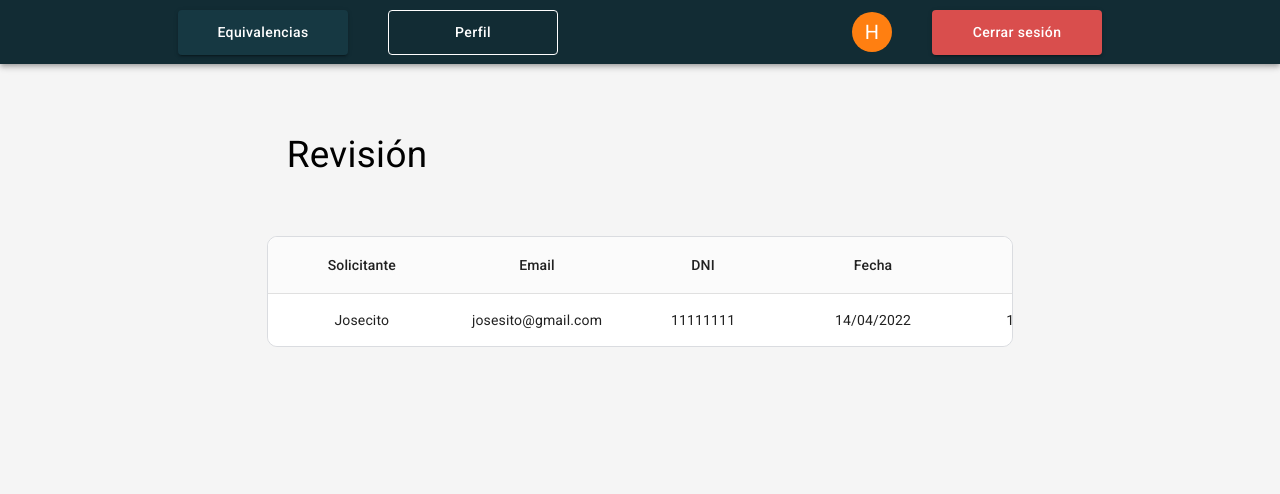
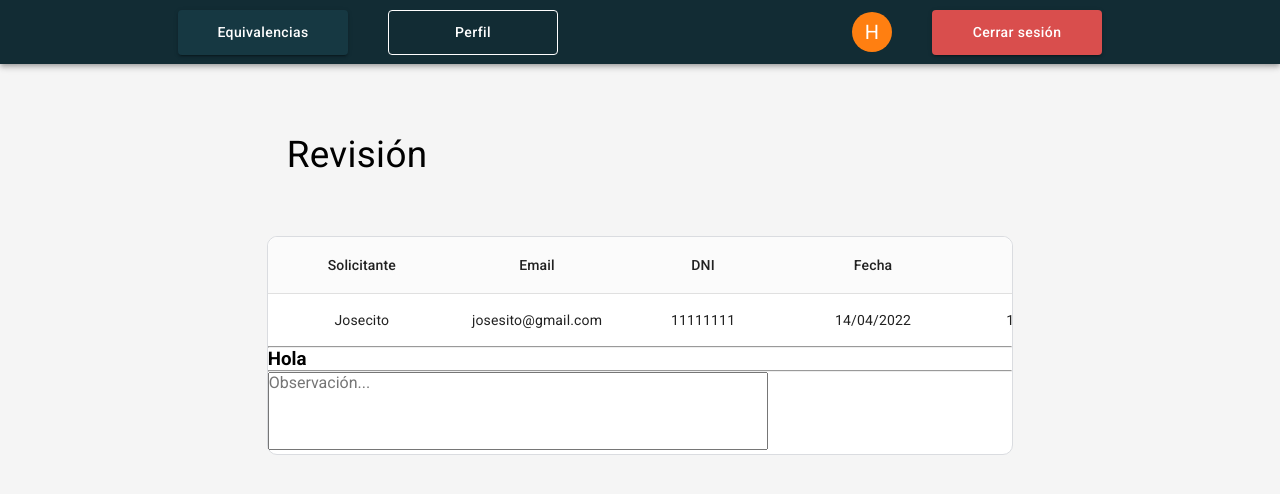
Before and after one commit to unahur-desapp/equivalencias-front-end, a React (Create React App) app: page /elNombreQueQuierasSiQueres in a window 1280 px wide. Shown: the top 494 px of the page. Built offline with nearby package versions, Linux system fonts and the light colour scheme.

Commit message:
Observaciones

```diff
--- a/src/components/organisms/Direccion/PageRevision.js
+++ b/src/components/organisms/Direccion/PageRevision.js
@@ -1,4 +1,4 @@
-import { Grid } from '@mui/material';
+import { Grid, TextareaAutosize } from '@mui/material';
 import React from 'react';
 import { Header } from '../../../Header';
 import { Titulos } from '../../atoms/Title/Titulos';
@@ -126,7 +126,26 @@ const PageRevision = () => {
                                 </TableBody>
                             </Table>
                         </TableContainer>
+
+
+
                     </Paper>
+
+
+                    <Grid width={'100%'}>
+                        <hr/>
+
+                        <h3>Hola</h3>
+
+                        <hr/>
+
+                        <TextareaAutosize
+                        minRows={4}
+                        maxRows={12}
+                        style={{width: '500px', resize: 'none', fontFamily: 'roboto', fontSize: '16px'}}
+                        placeholder="Observación..."
+                        />
+                    </Grid>
 
 
                 </GridTop>
```
